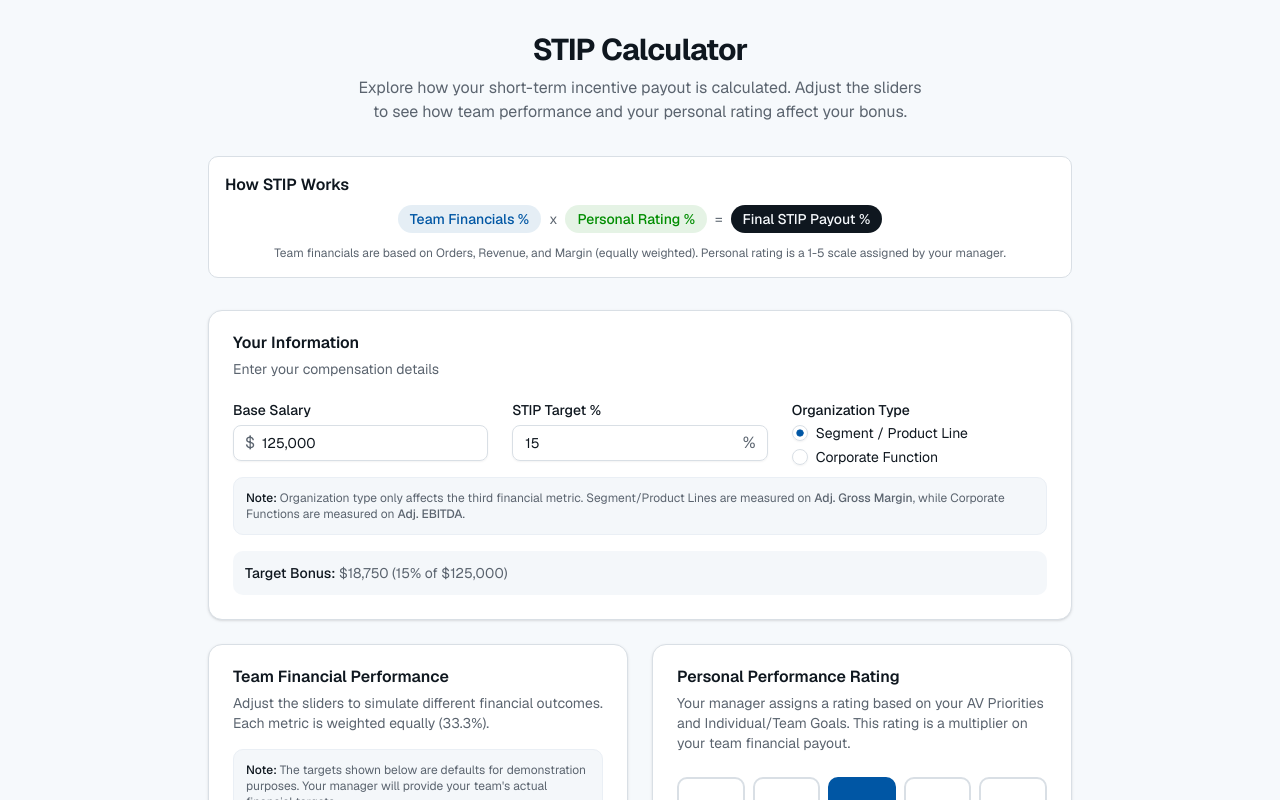
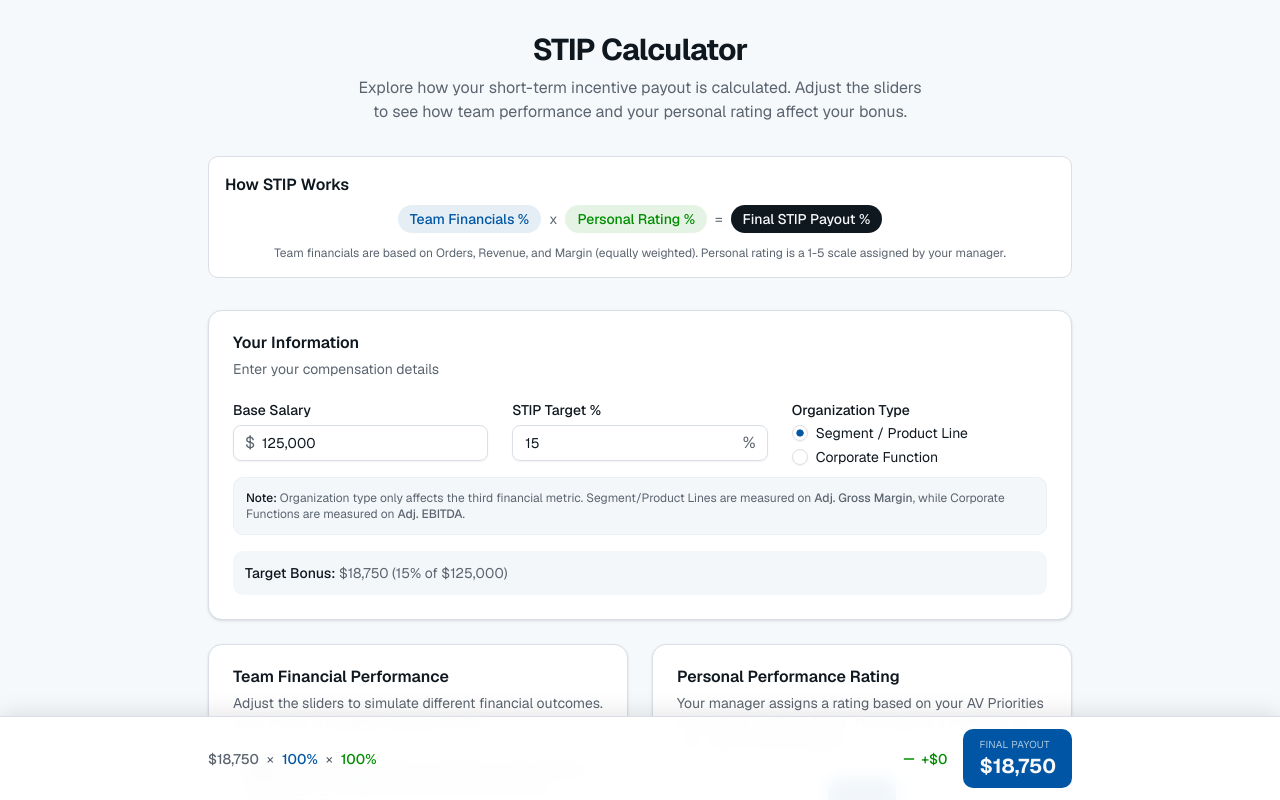
Before and after one commit to danackeret-cloud/v0-incentive-pay-dashboard-2, a Next.js app: page / in a window 1280 px wide. Shown: the top 800 px of the page. Built offline with nearby package versions, Linux system fonts and the light colour scheme.

Commit message:
feat: add sticky results bar at viewport bottom\n\nExpose results data and update calculator for fixed bar with\nshadow and bottom padding for visibility.

```diff
--- /dev/null
+++ b/components/sticky-results-bar.tsx
@@ -0,0 +1,100 @@
+"use client"
+
+import { formatCurrency } from "@/lib/stip-calculator"
+import { ArrowUp, ArrowDown, Minus } from "lucide-react"
+
+interface StickyResultsBarProps {
+  targetBonus: number
+  teamFinancialPayout: number
+  personalMultiplier: number
+  finalPayoutPercent: number
+  finalPayoutAmount: number
+}
+
+export function StickyResultsBar({
+  targetBonus,
+  teamFinancialPayout,
+  personalMultiplier,
+  finalPayoutPercent,
+  finalPayoutAmount,
+}: StickyResultsBarProps) {
+  const isZeroPayout = personalMultiplier === 0 || teamFinancialPayout === 0
+  const difference = finalPayoutAmount - targetBonus
+
+  return (
+    <div className="fixed bottom-0 left-0 right-0 z-50 border-t bg-card/95 backdrop-blur-sm shadow-[0_-4px_20px_rgba(0,0,0,0.1)]">
+      <div className="container mx-auto max-w-4xl px-4 py-3">
+        <div className="flex items-center justify-between gap-4">
+          {/* Left side - Formula summary */}
+          <div className="hidden items-center gap-2 text-sm sm:flex">
+            <span className="font-medium text-muted-foreground">{formatCurrency(targetBonus)}</span>
+            <span className="text-muted-foreground">×</span>
+            <span className="font-medium text-primary">{teamFinancialPayout.toFixed(0)}%</span>
+            <span className="text-muted-foreground">×</span>
+            <span className="font-medium text-accent">{(personalMultiplier * 100).toFixed(0)}%</span>
+          </div>
+
+          {/* Mobile - compact version */}
+          <div className="flex items-center gap-3 sm:hidden">
+            <div className="text-center">
+              <p className="text-[10px] uppercase tracking-wide text-muted-foreground">Team</p>
+              <p className="text-sm font-semibold text-primary">{teamFinancialPayout.toFixed(0)}%</p>
+            </div>
+            <span className="text-muted-foreground">×</span>
+            <div className="text-center">
+              <p className="text-[10px] uppercase tracking-wide text-muted-foreground">Rating</p>
+              <p className="text-sm font-semibold text-accent">{(personalMultiplier * 100).toFixed(0)}%</p>
+            </div>
+          </div>
+
+          {/* Right side - Final payout */}
+          <div className="flex items-center gap-4">
+            {/* Difference indicator */}
+            <div className={`hidden items-center gap-1 text-sm sm:flex ${
+              isZeroPayout
+                ? "text-destructive"
+                : difference >= 0
+                  ? "text-accent"
+                  : "text-destructive"
+            }`}>
+              {isZeroPayout ? (
+                <Minus className="h-4 w-4" />
+              ) : difference > 0 ? (
+                <ArrowUp className="h-4 w-4" />
+              ) : difference < 0 ? (
+                <ArrowDown className="h-4 w-4" />
+              ) : (
+                <Minus className="h-4 w-4" />
+              )}
+              <span className="font-medium">
+                {difference >= 0 ? "+" : ""}{formatCurrency(difference)}
+              </span>
+            </div>
+
+            {/* Final payout */}
+            <div className={`rounded-lg px-4 py-2 ${
+              isZeroPayout
+                ? "bg-destructive/10"
+                : "bg-primary"
+            }`}>
+              <p className={`text-[10px] uppercase tracking-wide ${
+                isZeroPayout
+                  ? "text-destructive"
+                  : "text-primary-foreground/70"
+              }`}>
+                Final Payout
+              </p>
+              <p className={`text-xl font-bold ${
+                isZeroPayout
+                  ? "text-destructive"
+                  : "text-primary-foreground"
+              }`}>
+                {formatCurrency(finalPayoutAmount)}
+              </p>
+            </div>
+          </div>
+        </div>
+      </div>
+    </div>
+  )
+}
--- a/components/stip-calculator.tsx
+++ b/components/stip-calculator.tsx
@@ -19,6 +19,7 @@ import {
 } from "@/lib/stip-calculator"
 import { PayoutScaleVisual } from "./payout-scale-visual"
 import { ResultsPanel } from "./results-panel"
+import { StickyResultsBar } from "./sticky-results-bar"
 
 export function STIPCalculator() {
   // Employee inputs
@@ -446,6 +447,18 @@ export function STIPCalculator() {
         finalPayoutAmount={finalResults.finalPayoutAmount}
         ratingLabel={personalRating.label}
       />
+
+      {/* Bottom padding for sticky bar */}
+      <div className="h-24" />
+
+      {/* Sticky Results Bar */}
+      <StickyResultsBar
+        targetBonus={finalResults.targetBonus}
+        teamFinancialPayout={teamFinancials.weightedPayout}
+        personalMultiplier={personalRating.multiplier}
+        finalPayoutPercent={finalResults.finalPayoutPercent}
+        finalPayoutAmount={finalResults.finalPayoutAmount}
+      />
     </div>
   )
 }
```
Also changed, not shown: 1 other file (tests, documents, lock files or other folders).
